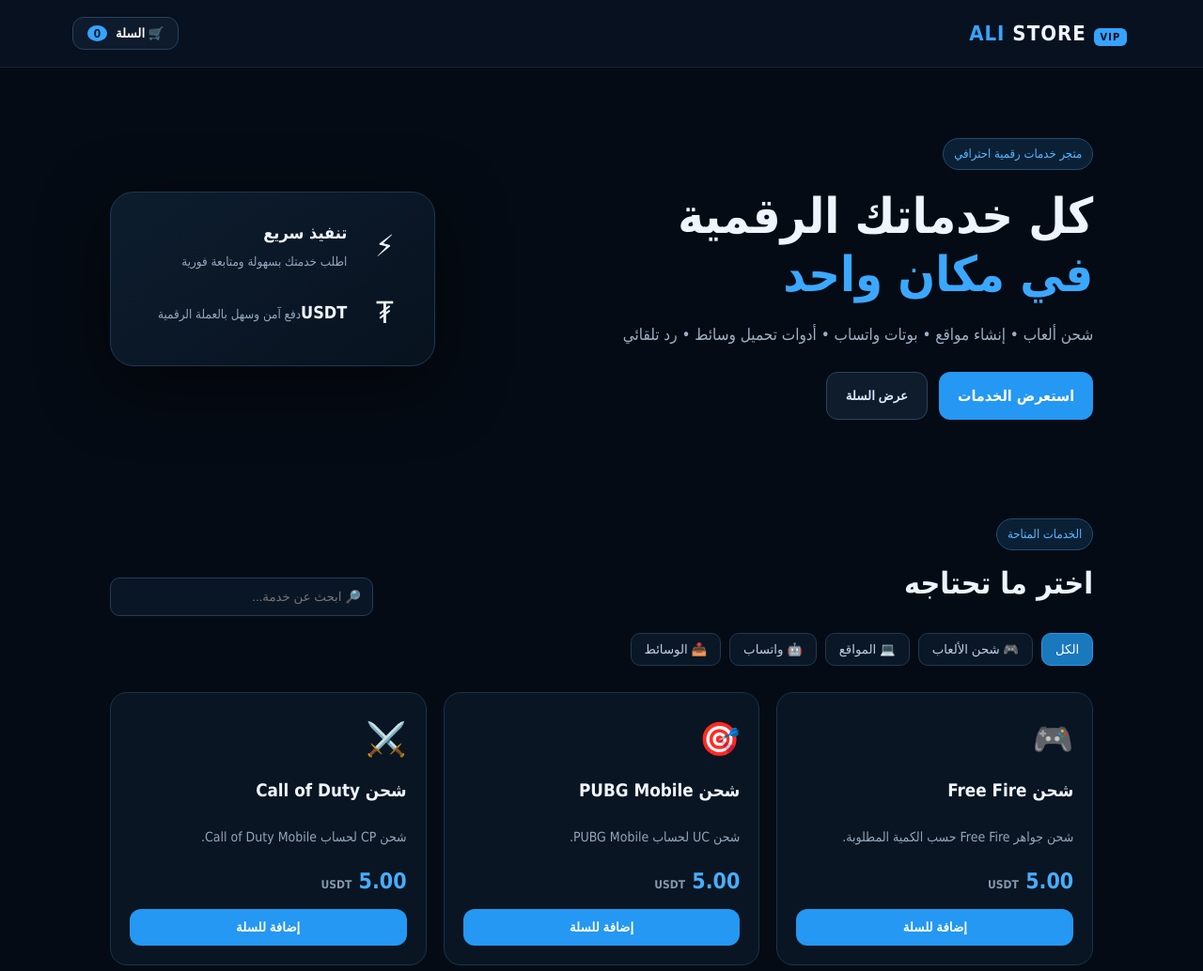
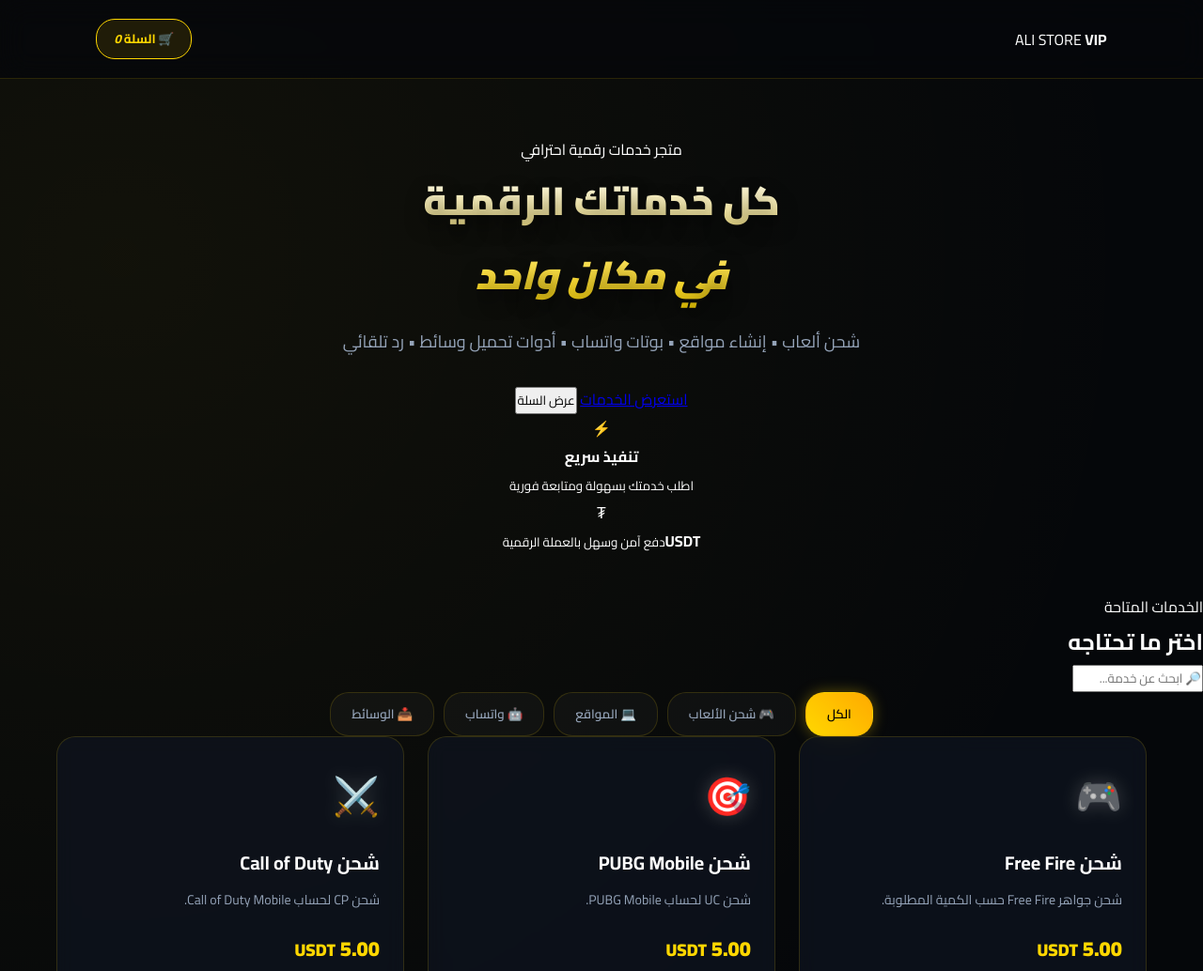
Before and after one commit to quteenah/M, a website: page index.html in a window 1280 px wide. Shown: the top 1034 px of the page at 94% size. Drawn offline with Linux system fonts and the light colour scheme.

Commit message:
Update style.css

```diff
--- a/style.css
+++ b/style.css
@@ -1,90 +1,251 @@
-*{box-sizing:border-box}
-html{scroll-behavior:smooth}
-body{margin:0;background:#050b14;color:#eef5ff;font-family:Tahoma,Arial,sans-serif;line-height:1.7}
+@import url('https://fonts.googleapis.com/css2?family=Cairo:wght@400;600;700;900&display=swap');
 
-.top{height:72px;padding:0 6%;display:flex;align-items:center;justify-content:space-between;border-bottom:1px solid #172437;background:#07111f;position:sticky;top:0;z-index:10}
-.brand{font-size:22px;font-weight:900;letter-spacing:1px}
-.brand span{color:#36a3ff}
-.brand b{font-size:11px;background:#36a3ff;color:#04101d;padding:3px 7px;border-radius:6px;margin-right:4px}
+:root {
+  --bg-main: #05070a;
+  --bg-card: rgba(15, 20, 32, 0.7);
+  --accent-gold: #ffd700;
+  --gold-glow: rgba(255, 215, 0, 0.35);
+  --accent-cyan: #00f2fe;
+  --text-main: #ffffff;
+  --text-muted: #94a3b8;
+  --border-glass: rgba(255, 215, 0, 0.15);
+}
 
-.cart-btn{border:1px solid #25425f;background:#0d1b2c;color:#fff;border-radius:12px;padding:9px 15px;cursor:pointer;font-weight:bold}
-.cart-btn i{background:#36a3ff;color:#00101c;border-radius:50%;padding:1px 7px;font-style:normal;margin-right:5px}
+* {
+  box-sizing: border-box;
+  margin: 0;
+  padding: 0;
+  font-family: 'Cairo', sans-serif;
+}
 
-.hero{max-width:1200px;margin:auto;padding:75px 6%;display:grid;grid-template-columns:1.5fr .8fr;gap:50px;align-items:center}
-.badge{display:inline-block;color:#58b5ff;background:#0b2035;border:1px solid #1e4d75;padding:5px 11px;border-radius:30px;font-size:13px}
-.hero h1{font-size:52px;line-height:1.2;margin:18px 0}
-.hero h1 em{font-style:normal;color:#3ba8ff}
-.hero p{color:#9db0c5;font-size:17px}
-.hero-actions{display:flex;gap:12px;margin-top:25px}
+body {
+  background-color: var(--bg-main);
+  background-image:
+    radial-gradient(circle at 10% 10%, rgba(255, 215, 0, 0.05) 0%, transparent 40%),
+    radial-gradient(circle at 90% 80%, rgba(0, 242, 254, 0.05) 0%, transparent 40%);
+  color: var(--text-main);
+  min-height: 100vh;
+  direction: rtl;
+}
 
-.btn{border:0;border-radius:12px;padding:12px 20px;font-weight:bold;cursor:pointer;text-decoration:none;display:inline-block;text-align:center}
-.primary{background:#2498f2;color:white}
-.primary:hover{background:#1a82d2}
-.ghost{background:#0e1c2c;color:#dceaff;border:1px solid #29435e}
+/* Header VIP */
+header {
+  display: flex;
+  justify-content: space-between;
+  align-items: center;
+  padding: 20px 8%;
+  background: rgba(5, 7, 10, 0.8);
+  backdrop-filter: blur(15px);
+  border-bottom: 1px solid var(--border-glass);
+  position: sticky;
+  top: 0;
+  z-index: 100;
+}
 
-.hero-card{border:1px solid #1d3852;border-radius:25px;padding:28px;background:linear-gradient(145deg,#0d1d2e,#08121f);display:grid;grid-template-columns:50px 1fr;gap:15px;box-shadow:0 20px 70px #0008;align-items:center}
-.hero-card div:nth-child(odd){font-size:32px;text-align:center}
-.hero-card strong{font-size:18px}
-.hero-card small,.muted{color:#91a6bc}
+.logo {
+  font-size: 24px;
+  font-weight: 900;
+  letter-spacing: 1px;
+  background: linear-gradient(45deg, #fff, var(--accent-gold));
+  -webkit-background-clip: text;
+  -webkit-text-fill-color: transparent;
+}
 
-main{max-width:1200px;margin:auto;padding:30px 6% 80px}
-.section-head{display:flex;align-items:flex-end;justify-content:space-between;gap:20px}
-.section-head h2{font-size:32px;margin:8px 0}
-.section-head input,.panel input,.panel select{width:100%;background:#091625;border:1px solid #233d57;color:white;border-radius:10px;padding:12px;outline:none}
-.section-head input{max-width:280px}
+.logo span {
+  background: var(--accent-gold);
+  color: #000;
+  -webkit-text-fill-color: #000;
+  padding: 2px 8px;
+  border-radius: 6px;
+  font-size: 14px;
+  margin-right: 5px;
+  box-shadow: 0 0 10px var(--gold-glow);
+}
 
-.filters{display:flex;gap:9px;flex-wrap:wrap;margin:18px 0 28px}
-.filters button{background:#0a1726;border:1px solid #203950;color:#bcd0e5;padding:9px 14px;border-radius:10px;cursor:pointer}
-.filters button.active{background:#1a78bd;color:#fff;border-color:#2498f2}
+/* Hero Section */
+.hero {
+  text-align: center;
+  padding: 60px 20px 40px;
+}
 
-.grid{display:grid;grid-template-columns:repeat(3,1fr);gap:18px}
-.card{background:#091522;border:1px solid #19344c;border-radius:18px;padding:20px;transition:.2s;display:flex;flex-direction:column;justify-content:space-between}
-.card:hover{transform:translateY(-3px);border-color:#2d91d0}
-.icon{font-size:35px}
-.card h3{margin:8px 0}
-.card p{color:#91a6ba;font-size:14px;margin-bottom:15px}
-.price{font-size:23px;font-weight:900;color:#48adff;margin-bottom:10px}
-.price small{font-size:12px;color:#8197ad}
+.hero h1 {
+  font-size: 42px;
+  font-weight: 900;
+  margin-bottom: 15px;
+  background: linear-gradient(180deg, #ffffff 0%, var(--accent-gold) 100%);
+  -webkit-background-clip: text;
+  -webkit-text-fill-color: transparent;
+  text-shadow: 0 10px 20px rgba(0,0,0,0.5);
+}
 
-.steps{background:#07111e;border-top:1px solid #14283d;border-bottom:1px solid #14283d;padding:60px 6%;text-align:center}
-.step-grid{max-width:1100px;margin:25px auto 0;display:grid;grid-template-columns:repeat(4,1fr);gap:15px}
-.step-grid div{background:#0b1826;border:1px solid #19344c;border-radius:16px;padding:18px}
-.step-grid b{font-size:28px;color:#3ba8ff}
-.step-grid p{color:#8fa5bb;font-size:13px}
+.hero p {
+  color: var(--text-muted);
+  font-size: 18px;
+  max-width: 600px;
+  margin: 0 auto 30px;
+}
 
-footer{padding:35px 6%;display:flex;justify-content:space-between;color:#8ca0b4;border-top:1px solid #122133}
-footer strong{color:#42aaff}
+/* Search & Filters */
+.controls {
+  max-width: 1000px;
+  margin: 0 auto 40px;
+  padding: 0 20px;
+  display: flex;
+  flex-direction: column;
+  gap: 20px;
+  align-items: center;
+}
 
-.modal{display:none;position:fixed;inset:0;background:rgba(0,0,0,0.8);z-index:30;padding:20px;overflow:auto}
-.modal.show{display:flex;align-items:center;justify-content:center}
-.panel{width:min(560px,100%);background:#081522;border:1px solid #24445f;border-radius:20px;padding:25px;position:relative;box-shadow:0 20px 80px #000;max-height:90vh;overflow-y:auto}
-.close{position:absolute;left:16px;top:15px;border:0;background:none;color:#a9bed3;font-size:30px;cursor:pointer}
+.search-box {
+  width: 100%;
+  max-width: 500px;
+}
 
-.cart-line{display:flex;justify-content:space-between;align-items:center;padding:13px 0;border-bottom:1px solid #1a3044}
-.btn-remove{background:#38141e;color:#ff6b81;border:1px solid #63202e;padding:6px 12px;border-radius:7px;cursor:pointer;font-size:13px}
-.btn-remove:hover{background:#541b2a}
+.search-box input {
+  width: 100%;
+  padding: 14px 20px;
+  border-radius: 30px;
+  background: rgba(255, 255, 255, 0.05);
+  border: 1px solid var(--border-glass);
+  color: #fff;
+  font-size: 16px;
+  outline: none;
+  transition: 0.3s;
+}
 
-.total{font-size:19px;padding:18px 0;font-weight:bold}
-.checkout-summary{background:#0d2136;padding:12px;border-radius:10px;margin-bottom:15px;color:#3ba8ff;font-size:16px}
-.wide{width:100%;margin-top:10px}
-.form-group{margin-bottom:14px}
-.form-group label, .field-group label{display:block;margin-bottom:6px;color:#b7c9dc;font-size:14px}
-.field-group{background:#0b1d30;padding:12px;border-radius:10px;margin-bottom:12px;border:1px solid #1e3954}
+.search-box input:focus {
+  border-color: var(--accent-gold);
+  box-shadow: 0 0 15px var(--gold-glow);
+}
 
-.wallet{background:#050d16;border:1px dashed #2a5778;border-radius:10px;padding:12px;direction:ltr;overflow:auto;font-size:13px;color:#58b5ff;font-family:monospace;text-align:center;word-break:break-all}
-.success{background:#0c2b20;border:1px solid #1b7652;border-radius:10px;padding:15px;margin-top:15px;color:#8ff0c5;font-size:14px;line-height:1.6}
+.filters {
+  display: flex;
+  gap: 10px;
+  flex-wrap: wrap;
+  justify-content: center;
+}
 
-@media(max-width:800px){
-  .hero{grid-template-columns:1fr;padding-top:45px}
-  .hero h1{font-size:38px}
-  .grid{grid-template-columns:1fr 1fr}
-  .step-grid{grid-template-columns:1fr 1fr}
+.filters button {
+  background: rgba(255, 255, 255, 0.03);
+  border: 1px solid var(--border-glass);
+  color: var(--text-muted);
+  padding: 10px 22px;
+  border-radius: 20px;
+  cursor: pointer;
+  font-weight: 600;
+  transition: 0.3s;
 }
-@media(max-width:520px){
-  .grid{grid-template-columns:1fr}
-  .section-head{display:block}
-  .section-head input{max-width:none;margin-top:12px}
-  .hero-actions{flex-direction:column}
-  .step-grid{grid-template-columns:1fr}
-  footer{flex-direction:column;gap:8px}
+
+.filters button.active, .filters button:hover {
+  background: linear-gradient(45deg, var(--accent-gold), #ffaa00);
+  color: #000;
+  border-color: transparent;
+  box-shadow: 0 0 15px var(--gold-glow);
 }
+
+/* Products Grid */
+.grid {
+  display: grid;
+  grid-template-columns: repeat(auto-fill, minmax(280px, 1fr));
+  gap: 25px;
+  max-width: 1200px;
+  margin: 0 auto;
+  padding: 0 20px 80px;
+}
+
+.card {
+  background: var(--bg-card);
+  backdrop-filter: blur(10px);
+  border: 1px solid var(--border-glass);
+  border-radius: 20px;
+  padding: 25px;
+  display: flex;
+  flex-direction: column;
+  justify-content: space-between;
+  transition: all 0.4s ease;
+  position: relative;
+  overflow: hidden;
+}
+
+.card::before {
+  content: '';
+  position: absolute;
+  top: 0; left: 0; right: 0; height: 2px;
+  background: linear-gradient(90deg, transparent, var(--accent-gold), transparent);
+  opacity: 0;
+  transition: 0.4s;
+}
+
+.card:hover {
+  transform: translateY(-8px);
+  border-color: rgba(255, 215, 0, 0.4);
+  box-shadow: 0 10px 30px rgba(0, 0, 0, 0.8), 0 0 20px var(--gold-glow);
+}
+
+.card:hover::before {
+  opacity: 1;
+}
+
+.card .icon {
+  font-size: 40px;
+  margin-bottom: 15px;
+  filter: drop-shadow(0 0 10px rgba(255,255,255,0.2));
+}
+
+.card h3 {
+  font-size: 20px;
+  margin-bottom: 10px;
+  color: #fff;
+}
+
+.card p {
+  color: var(--text-muted);
+  font-size: 14px;
+  line-height: 1.6;
+  margin-bottom: 20px;
+}
+
+.card .price {
+  font-size: 22px;
+  font-weight: 900;
+  color: var(--accent-gold);
+  margin-bottom: 15px;
+}
+
+.btn-add {
+  width: 100%;
+  padding: 12px;
+  border-radius: 12px;
+  border: none;
+  background: linear-gradient(45deg, #1e293b, #0f172a);
+  color: #fff;
+  border: 1px solid var(--border-glass);
+  font-weight: 700;
+  cursor: pointer;
+  transition: 0.3s;
+}
+
+.card:hover .btn-add {
+  background: linear-gradient(45deg, var(--accent-gold), #ffaa00);
+  color: #000;
+  border-color: transparent;
+  box-shadow: 0 0 15px var(--gold-glow);
+}
+
+/* Cart & Modal Custom Style */
+.cart-btn {
+  background: rgba(255, 215, 0, 0.1);
+  border: 1px solid var(--accent-gold);
+  color: var(--accent-gold);
+  padding: 8px 18px;
+  border-radius: 20px;
+  font-weight: 700;
+  cursor: pointer;
+  transition: 0.3s;
+}
+
+.cart-btn:hover {
+  background: var(--accent-gold);
+  color: #000;
+  box-shadow: 0 0 15px var(--gold-glow);
+}
```
